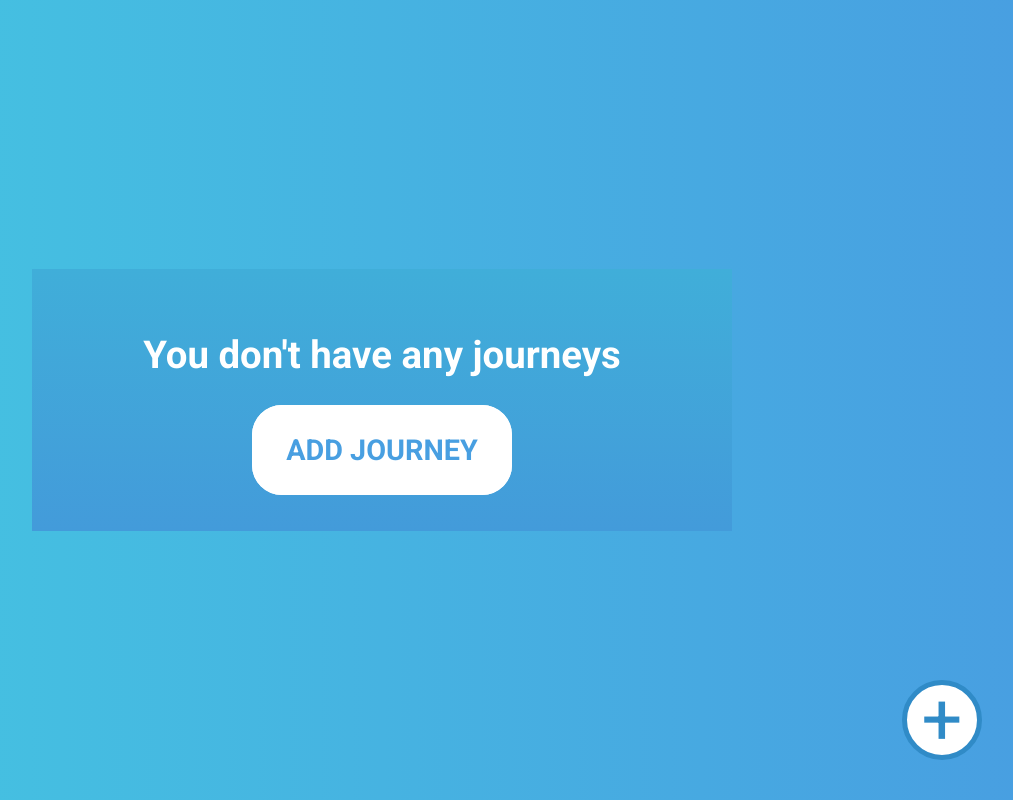
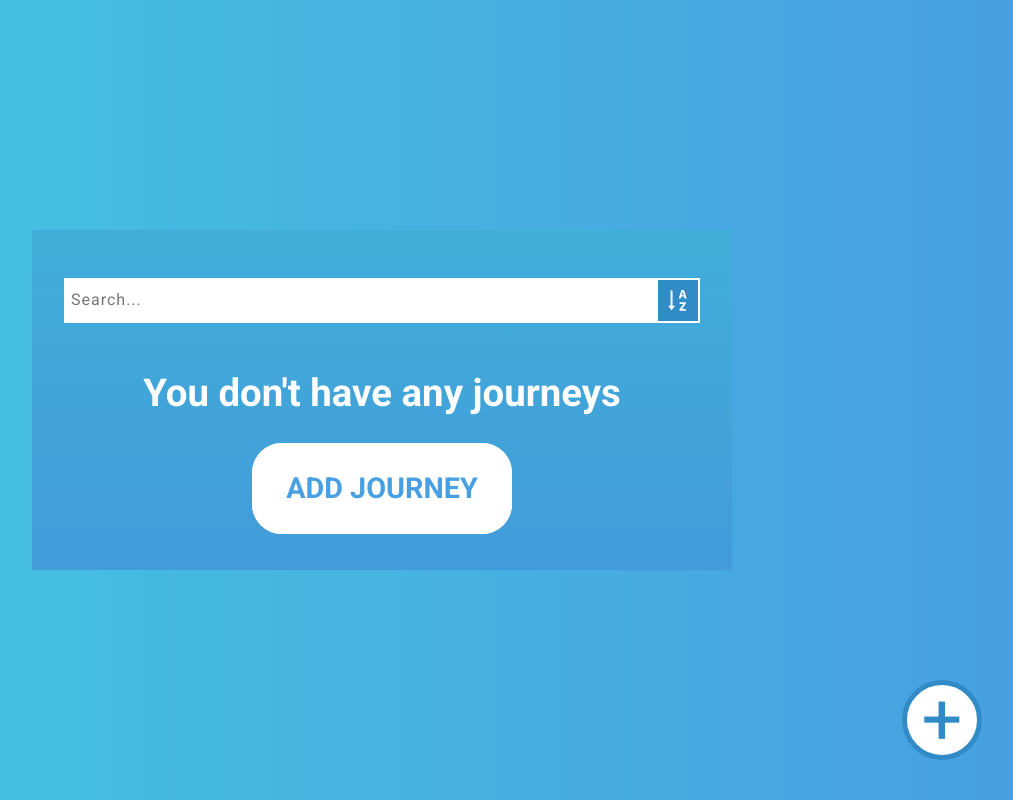
Before and after one commit to framista/journey, a React (Create React App) app: page / in a window 1280 px wide. Shown: the whole page, without its empty margins (258-1271 px from the left). Built offline with nearby package versions, Linux system fonts and the light colour scheme.

Commit message:
Create layout for search and sort form

```diff
--- a/src/components/Journeys.js
+++ b/src/components/Journeys.js
@@ -2,6 +2,7 @@ import React, { useState } from 'react';
 import { Link } from 'react-router-dom';
 import JourneyTile from './JourneyTile';
 import NoJourney from './NoJourney';
+import SearchForm from './SearchForm';
 
 function Journeys() {
   /* TODO: change image*/
@@ -22,6 +23,7 @@ function Journeys() {
         className="center-container"
         style={{ pointerEvents: blockClicking ? 'none' : 'auto' }}
       >
+        <SearchForm />
         {journeys.length ? (
           <div className="journey-container">
             {journeys.map((journey) => (
--- /dev/null
+++ b/src/components/SearchForm.js
@@ -0,0 +1,22 @@
+import React, { useState } from 'react';
+import { AiOutlineSortAscending } from 'react-icons/ai';
+
+function SearchForm() {
+  const [searchText, setSearchText] = useState('');
+  return (
+    <div className="search-form">
+      <input
+        className="search-form__input"
+        type="text"
+        placeholder="Search..."
+        value={searchText}
+        onChange={(e) => setSearchText(e.target.value)}
+      />
+      <button className="search-form__button--sort">
+        <AiOutlineSortAscending />
+      </button>
+    </div>
+  );
+}
+
+export default SearchForm;
--- a/src/scss/base/App.scss
+++ b/src/scss/base/App.scss
@@ -43,6 +43,7 @@
 
 @import '../components/background';
 @import '../components/modal-error';
+@import '../components/search-form';
 @import '../components/not-found-page';
 @import '../components/no-journey';
 @import '../components/journey';
--- /dev/null
+++ b/src/scss/components/_search-form.scss
@@ -0,0 +1,29 @@
+.search-form {
+  width: 100%;
+  background-color: $white;
+  margin: 1em 0;
+  display: flex;
+  border: 2px solid $white;
+  &__input {
+    padding: 5px;
+    flex: 1;
+    outline: none;
+    border: none;
+    letter-spacing: 1px;
+  }
+  &__button--sort {
+    font-size: 1.8rem;
+    padding: 0.2em;
+    display: flex;
+    justify-content: center;
+    align-items: center;
+    background-color: $blueJourneyContainer;
+    color: $white;
+    outline: none;
+    border: none;
+    cursor: pointer;
+    &:hover {
+      background-color: $blue;
+    }
+  }
+}
```
